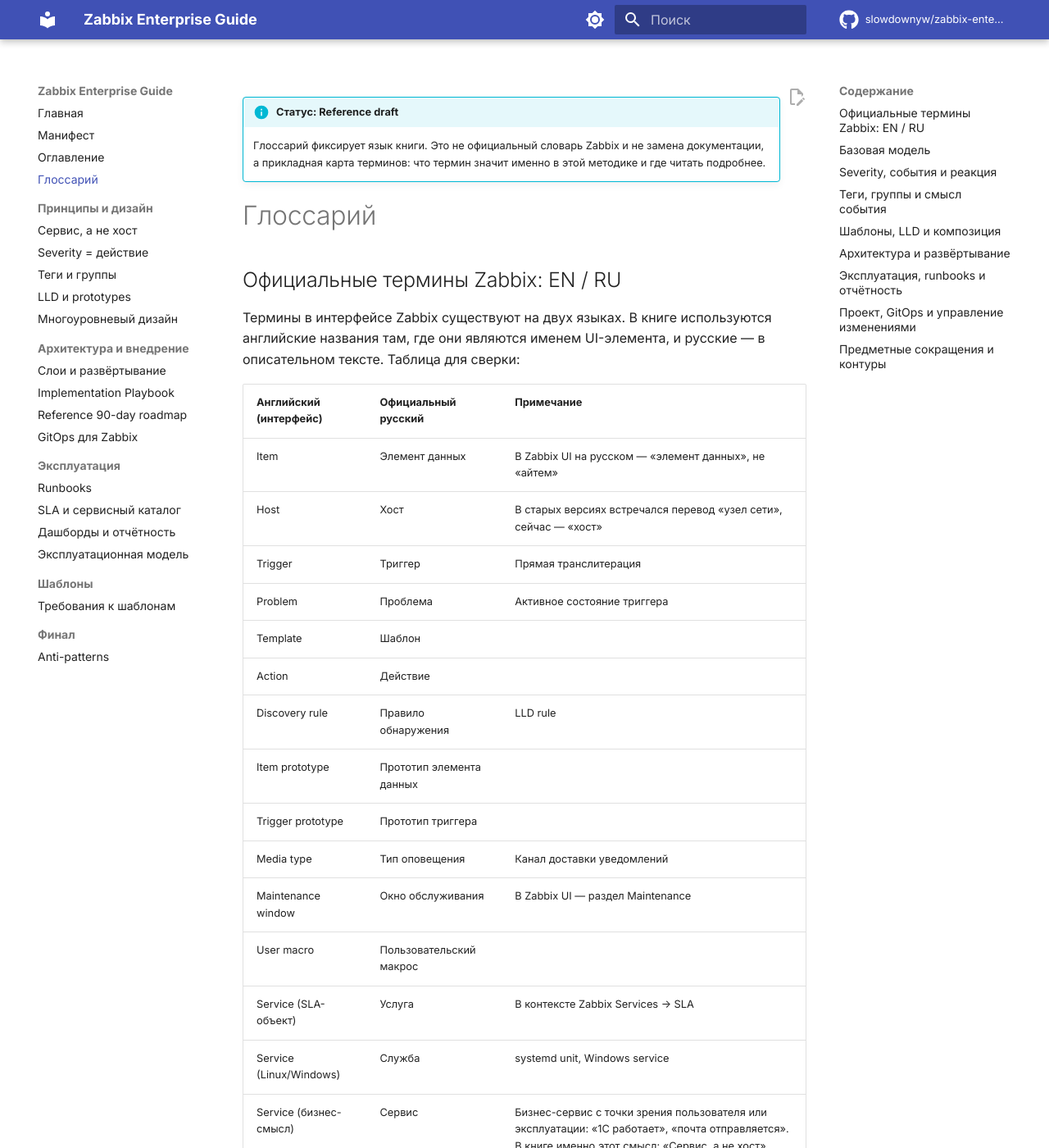
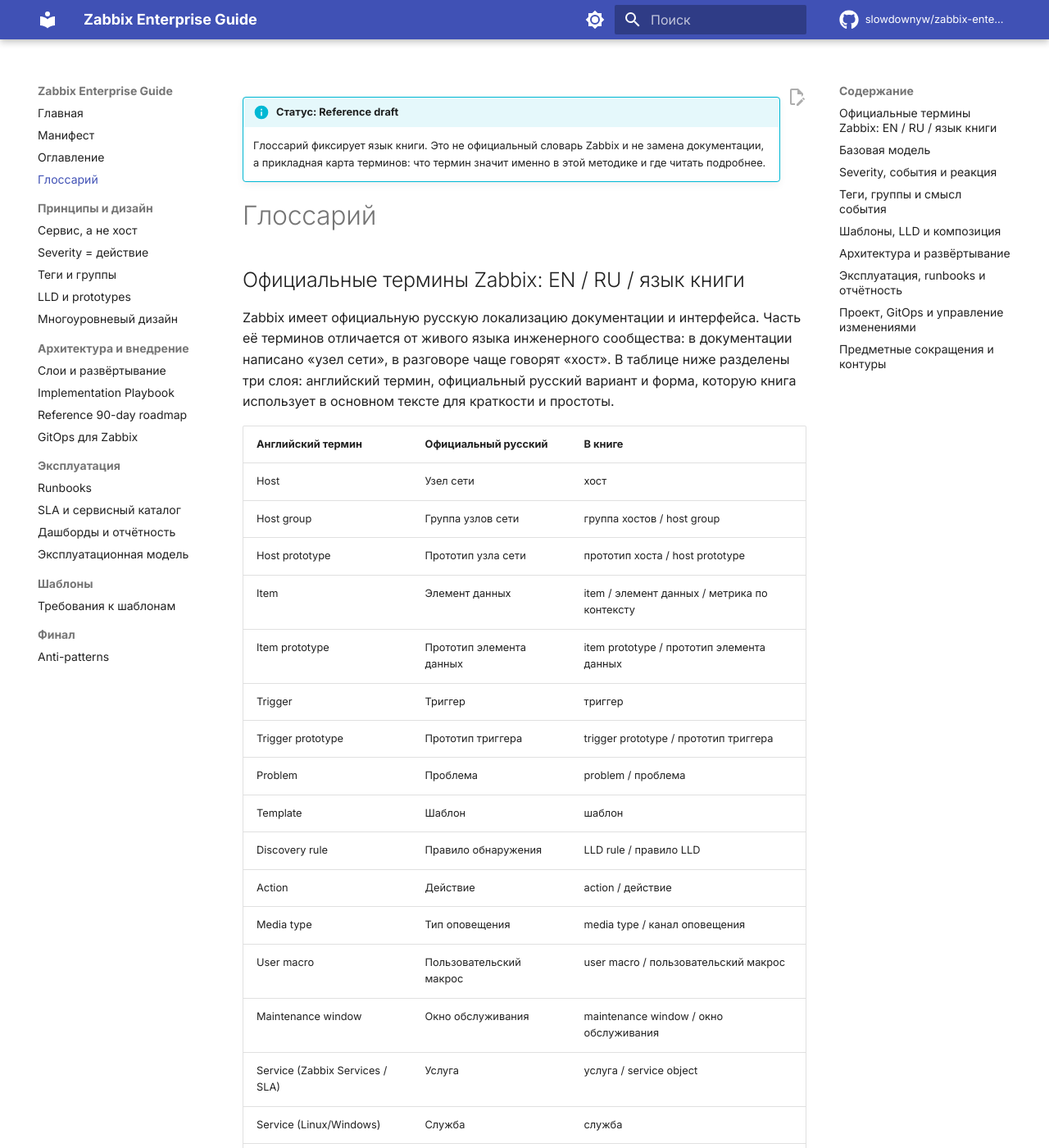
Before and after one commit to slowdownyw/zabbix-enterprise-guide, an MkDocs documentation site: the page built from docs/glossary.md, in a window 1280 px wide and 1400 px high. Shown: the whole window at 82% size. Built offline with MkDocs 1.6.1 and Material for MkDocs 9.7.7, drawn with Linux system fonts in a browser that asks for light colours; comment, search, counter and statistics services are not loaded; some of the changed text lies outside the part shown.

Commit message:
alpha-v04-glossary-fix

```diff
--- a/docs/glossary.md
+++ b/docs/glossary.md
@@ -3,30 +3,32 @@
 
 # Глоссарий
 
-## Официальные термины Zabbix: EN / RU
+## Официальные термины Zabbix: EN / RU / язык книги
 
-Термины в интерфейсе Zabbix существуют на двух языках. В книге используются английские названия там, где они являются именем UI-элемента, и русские — в описательном тексте. Таблица для сверки:
+Zabbix имеет официальную русскую локализацию документации и интерфейса. Часть её терминов отличается от живого языка инженерного сообщества: в документации написано «узел сети», в разговоре чаще говорят «хост». В таблице ниже разделены три слоя: английский термин, официальный русский вариант и форма, которую книга использует в основном тексте для краткости и простоты.
 
-| Английский (интерфейс) | Официальный русский | Примечание |
+| Английский термин | Официальный русский | В книге |
 |---|---|---|
-| Item | Элемент данных | В Zabbix UI на русском — «элемент данных», не «айтем» |
-| Host | Хост | В старых версиях встречался перевод «узел сети», сейчас — «хост» |
-| Trigger | Триггер | Прямая транслитерация |
-| Problem | Проблема | Активное состояние триггера |
-| Template | Шаблон | |
-| Action | Действие | |
-| Discovery rule | Правило обнаружения | LLD rule |
-| Item prototype | Прототип элемента данных | |
-| Trigger prototype | Прототип триггера | |
-| Media type | Тип оповещения | Канал доставки уведомлений |
-| Maintenance window | Окно обслуживания | В Zabbix UI — раздел Maintenance |
-| User macro | Пользовательский макрос | |
-| Service (SLA-объект) | Услуга | В контексте Zabbix Services → SLA |
-| Service (Linux/Windows) | Служба | systemd unit, Windows service |
-| Service (бизнес-смысл) | Сервис | Бизнес-сервис с точки зрения пользователя или эксплуатации: «1С работает», «почта отправляется». В книге именно этот смысл: «Сервис, а не хост». |
-| Host group | Группа хостов | В старых версиях — «группа узлов сети»; в актуальном Zabbix UI — «группа хостов» |
-| User role | Роль пользователя | |
-| Audit log | Журнал аудита | |
+| Host | Узел сети | хост |
+| Host group | Группа узлов сети | группа хостов / host group |
+| Host prototype | Прототип узла сети | прототип хоста / host prototype |
+| Item | Элемент данных | item / элемент данных / метрика по контексту |
+| Item prototype | Прототип элемента данных | item prototype / прототип элемента данных |
+| Trigger | Триггер | триггер |
+| Trigger prototype | Прототип триггера | trigger prototype / прототип триггера |
+| Problem | Проблема | problem / проблема |
+| Template | Шаблон | шаблон |
+| Discovery rule | Правило обнаружения | LLD rule / правило LLD |
+| Action | Действие | action / действие |
+| Media type | Тип оповещения | media type / канал оповещения |
+| User macro | Пользовательский макрос | user macro / пользовательский макрос |
+| Maintenance window | Окно обслуживания | maintenance window / окно обслуживания |
+| Service (Zabbix Services / SLA) | Услуга | услуга / service object |
+| Service (Linux/Windows) | Служба | служба |
+| Service (бизнес-смысл) | Сервис | сервис |
+| Map | Карта сети | карта / network map |
+| User role | Роль пользователя | роль пользователя |
+| Audit log | Журнал аудита | audit log / журнал аудита |
 
 ---
 
@@ -117,7 +119,7 @@
 | **os_family** | Семейство ОС, полезное для фильтрации, шаблонов, отчётности и инвентаризации. | [Теги](03_tags_and_groups.md), [Roadmap](07_implementation_roadmap.md) |
 | **role** | Роль хоста: 1c-app, mssql, proxy, web, db. Не равна бизнес-сервису. | [Теги](03_tags_and_groups.md), [Многоуровневая модель](05_layered_design.md) |
 | **notification** | Тег, который определяет активность уведомления: active, passive, dashboard-only и т.п. | [Теги](03_tags_and_groups.md), [Многоуровневая модель](05_layered_design.md) |
-| **Host group** | Группа хостов в Zabbix. В этой методике нужна для RBAC и грубой технической навигации, а не для сервисного каталога. | [Теги](03_tags_and_groups.md), [Roadmap](07_implementation_roadmap.md) |
+| **Host group** | Группа объектов мониторинга: официально «группа узлов сети», в книге часто «группа хостов». В этой методике нужна для RBAC и грубой технической навигации, а не для сервисного каталога. | [Теги](03_tags_and_groups.md), [Roadmap](07_implementation_roadmap.md) |
 | **RBAC** | Role-Based Access Control: кто что видит и кто что может менять. В Zabbix во многом опирается на host groups. | [Теги](03_tags_and_groups.md), [Roadmap](07_implementation_roadmap.md) |
 | **Business view** | Представление сервисов для бизнеса: статус, SLA, impact, без низкоуровневого шума. | [Сервис, а не хост](01_service_not_host.md), [Дашборды](11_dashboards_reporting.md) |
 | **Service tree** | Дерево бизнес-сервисов и зависимостей, через которое можно показывать статус сервиса, а не отдельных хостов. | [Многоуровневая модель](05_layered_design.md), [SLA](10_sla_service_catalog.md) |
```
Also changed, not shown: docs/terminology-policy.md (+21 -13 lines).
